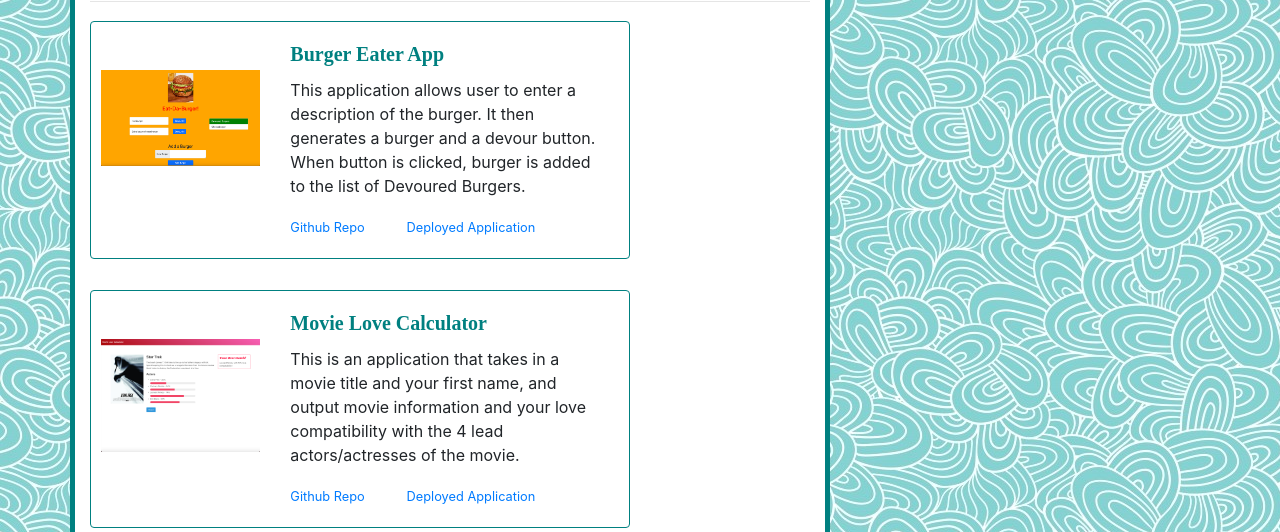
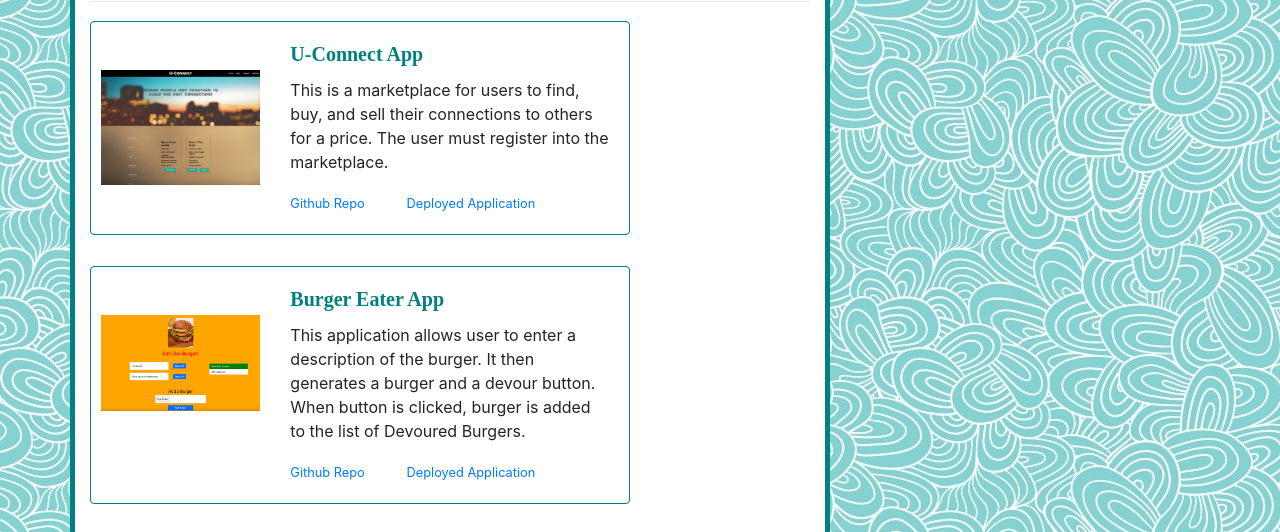
Before and after one commit to alzcheng/officialPortfolio, a plain HTML site: page portfolio.html in a window 1280 px wide. Shown: the part 205-737 px from the top of the page. Drawn offline with nearby package versions, Linux system fonts and the light colour scheme.

Commit message:
added U-Connect app

```diff
--- a/portfolio.html
+++ b/portfolio.html
@@ -44,6 +44,46 @@
                             </section>
                         </section>
                         <hr class="my-1">
+                        <!-- U-Connect App-->
+                        <section class="row">
+                            <section class="col-md-12">
+                                <div class="card mb-3 portfolio-element">
+                                    <div class="row no-gutters">
+                                        <div class="col-md-4">
+                                            <img src="./assets/images/portfolio_SS/SS_U_Connect_App.png" alt="U-Connect"
+                                                class="img-fluid mx-auto my-5 portfolio-img">
+                                        </div>
+                                        <div class="col-md-8">
+                                            <div class="row">
+                                                <div class="col-md-12">
+                                                    <div class="card-body">
+                                                        <h5 class="card-title proj-title">U-Connect App</h5>
+                                                        <p class="card-text">This is a marketplace for users to find,
+                                                            buy, and sell their connections to others for a price. The
+                                                            user must register into the marketplace.
+                                                        </p>
+                                                        <div class="row">
+                                                            <div class="col-md-4">
+                                                                <a href="https://github.com/alzcheng/uConnect">
+                                                                    <small>Github
+                                                                        Repo</small>
+                                                                </a>
+                                                            </div>
+                                                            <div class="col-md-6">
+                                                                <a href="https://uconnect-myproj2.herokuapp.com/">
+                                                                    <small>Deployed
+                                                                        Application</small>
+                                                                </a>
+                                                            </div>
+                                                        </div>
+                                                    </div>
+                                                </div>
+                                            </div>
+                                        </div>
+                                    </div>
+                                </div>
+                            </section>
+                        </section>
                         <!-- Card for Burger App -->
                         <section class="row">
                             <section class="col-md-12">
```
Also changed, not shown: assets/images/portfolio_SS/SS_U_Connect_App.png (added).
